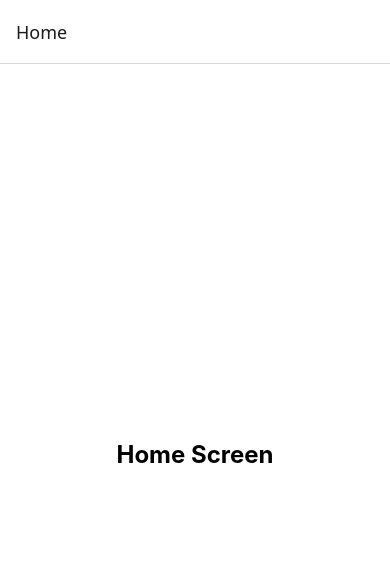
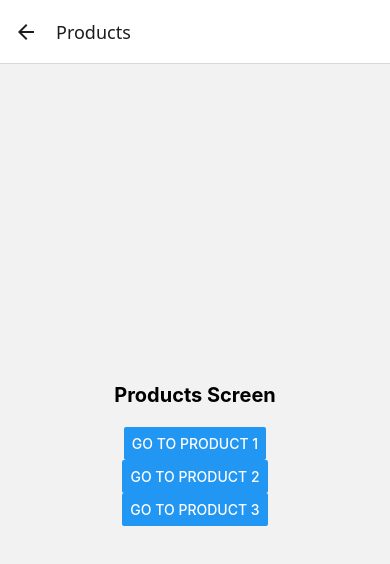
Before and after one commit to AslamNS/MarketplaceApp, a React Native app: screen /Products in a window 390 px wide. Before the commit this address had no page. Shown: the top 564 px of the page. Built offline with nearby package versions, Linux system fonts and the light colour scheme.

Commit message:
feat: implement stack navigation and core application screens

```diff
--- a/src/navigation/AppNavigator.tsx
+++ b/src/navigation/AppNavigator.tsx
@@ -1,16 +1,30 @@
 import { NavigationContainer } from '@react-navigation/native';
 import { createNativeStackNavigator } from '@react-navigation/native-stack';
+import LoginScreen from '../screens/LoginScreen';
 import HomeScreen from '../screens/HomeScreen';
+import ProductsScreen from '../screens/ProductsScreen';
+import ProductDetailsScreen from '../screens/ProductDetailsScreen';
+import CartScreen from '../screens/CartScreen';
+import FavoritesScreen from '../screens/FavoritesScreen';
+import ProfileScreen from '../screens/ProfileScreen';
+import { RootStackParamList } from './types';
 
-const Stack = createNativeStackNavigator();
+
+
+const Stack = createNativeStackNavigator<RootStackParamList>();
 
 export default function AppNavigator() {
-
   return (
     <NavigationContainer>
-      <Stack.Navigator>
-        <Stack.Screen name="Home" component={HomeScreen}/>
+      <Stack.Navigator initialRouteName="Login">
+        <Stack.Screen name="Login" component={LoginScreen} />
+        <Stack.Screen name="Home" component={HomeScreen} />
+        <Stack.Screen name="Products" component={ProductsScreen} />
+        <Stack.Screen name="ProductDetails" component={ProductDetailsScreen} />
+        <Stack.Screen name="Cart" component={CartScreen} />
+        <Stack.Screen name="Favorites" component={FavoritesScreen} />
+        <Stack.Screen name="Profile" component={ProfileScreen} />
       </Stack.Navigator>
     </NavigationContainer>
-  )
+  );
 }
--- /dev/null
+++ b/src/navigation/types.ts
@@ -0,0 +1,11 @@
+export type RootStackParamList = {
+    Login: undefined;
+    Home: undefined;
+    Products: undefined;
+    ProductDetails: {
+        productId: number;
+    };
+    Cart: undefined;
+    Favorites: undefined;
+    Profile: undefined;
+};
--- /dev/null
+++ b/src/screens/CartScreen.tsx
@@ -0,0 +1,22 @@
+import React from 'react';
+import { View, Text, StyleSheet } from 'react-native';
+
+export default function CartScreen() {
+  return (
+    <View style={styles.container}>
+      <Text style={styles.text}>Cart Screen</Text>
+    </View>
+  );
+}
+
+const styles = StyleSheet.create({
+  container: {
+    flex: 1,
+    justifyContent: 'center',
+    alignItems: 'center',
+  },
+  text: {
+    fontSize: 20,
+    fontWeight: 'bold',
+  },
+});
--- /dev/null
+++ b/src/screens/FavoritesScreen.tsx
@@ -0,0 +1,22 @@
+import React from 'react';
+import { View, Text, StyleSheet } from 'react-native';
+
+export default function FavoritesScreen() {
+  return (
+    <View style={styles.container}>
+      <Text style={styles.text}>Favorites Screen</Text>
+    </View>
+  );
+}
+
+const styles = StyleSheet.create({
+  container: {
+    flex: 1,
+    justifyContent: 'center',
+    alignItems: 'center',
+  },
+  text: {
+    fontSize: 20,
+    fontWeight: 'bold',
+  },
+});
--- a/src/screens/HomeScreen.tsx
+++ b/src/screens/HomeScreen.tsx
@@ -1,10 +1,20 @@
 import React from 'react';
-import { View, Text, StyleSheet } from 'react-native';
+import { View, Text, StyleSheet, Button } from 'react-native';
+import { useNavigation } from '@react-navigation/native';
+import { NativeStackNavigationProp } from '@react-navigation/native-stack';
+import { RootStackParamList } from '../navigation/types';
+
+type HomeScreenNavigationProp = NativeStackNavigationProp<RootStackParamList, 'Home'>;
 
 export default function HomeScreen() {
+  const navigation = useNavigation<HomeScreenNavigationProp>();
   return (
     <View style={styles.container}>
       <Text style={styles.title}>Home Screen</Text>
+      <Button onPress={() => navigation.navigate('Cart')} title="Cart" />
+      <Button onPress={() => navigation.navigate('Favorites')} title="Favorites" />
+      <Button onPress={() => navigation.navigate('Profile')} title="Profile" />
+      <Button onPress={() => navigation.navigate('Products')} title="Products" />
     </View>
   );
 }
--- /dev/null
+++ b/src/screens/LoginScreen.tsx
@@ -0,0 +1,33 @@
+import { View, Text, StyleSheet, Button } from 'react-native';
+import { NativeStackNavigationProp } from '@react-navigation/native-stack';
+import { RootStackParamList } from '../navigation/types';
+type LoginScreenNavigationProp = NativeStackNavigationProp<
+  RootStackParamList,
+  'Login'
+>;
+
+type LoginScreenProps = {
+  navigation: LoginScreenNavigationProp;
+};
+
+export default function LoginScreen({ navigation }: LoginScreenProps) {
+  return (
+    <View style={styles.container}>
+      <Text style={styles.text}>Login Screen</Text>
+      <Button title="Go to Home" onPress={() => navigation.replace('Home')} />
+    </View>
+  );
+}
+
+const styles = StyleSheet.create({
+  container: {
+    flex: 1,
+    justifyContent: 'center',
+    alignItems: 'center',
+  },
+  text: {
+    fontSize: 20,
+    fontWeight: 'bold',
+    marginBottom: 20,
+  },
+});
--- /dev/null
+++ b/src/screens/ProductDetailsScreen.tsx
@@ -0,0 +1,33 @@
+import { View, Text, StyleSheet } from 'react-native';
+import { RootStackParamList } from '../navigation/types';
+import { RouteProp } from '@react-navigation/native';
+
+type ProductDetailsRouteProp = RouteProp<
+  RootStackParamList,
+  'ProductDetails'
+>;
+
+export default function ProductDetailsScreen({
+  route,
+}: {
+  route: ProductDetailsRouteProp;
+}) {
+  return (
+    <View style={styles.container}>
+      <Text style={styles.text}>Product Details Screen</Text>
+      <Text>Product ID: {route.params?.productId}</Text>
+    </View>
+  );
+}
+
+const styles = StyleSheet.create({
+  container: {
+    flex: 1,
+    justifyContent: 'center',
+    alignItems: 'center',
+  },
+  text: {
+    fontSize: 20,
+    fontWeight: 'bold',
+  },
+});
--- /dev/null
+++ b/src/screens/ProductsScreen.tsx
@@ -0,0 +1,35 @@
+import { View, Text, StyleSheet, Button } from 'react-native';
+import { NativeStackNavigationProp } from '@react-navigation/native-stack';
+import { RootStackParamList } from '../navigation/types';
+
+type ProductsScreenNavigationProp = NativeStackNavigationProp<RootStackParamList, 'Products'>;
+
+const products = [
+  { id: 1, name: 'Product 1', price: 10 },
+  { id: 2, name: 'Product 2', price: 20 },
+  { id: 3, name: 'Product 3', price: 30 },
+];
+
+export default function ProductsScreen({ navigation }: { navigation: ProductsScreenNavigationProp }) {
+  return (
+    <View style={styles.container}>
+      <Text style={styles.text}>Products Screen</Text>
+      {products.map((product) => (
+        <Button key={product.id} title={`Go to ${product.name}`} onPress={() => navigation.navigate('ProductDetails', { productId: product.id })} />
+      ))}
+    </View>
+  );
+}
+
+const styles = StyleSheet.create({
+  container: {
+    flex: 1,
+    justifyContent: 'center',
+    alignItems: 'center',
+  },
+  text: {
+    fontSize: 20,
+    fontWeight: 'bold',
+    marginBottom: 20,
+  },
+});
--- /dev/null
+++ b/src/screens/ProfileScreen.tsx
@@ -0,0 +1,22 @@
+import React from 'react';
+import { View, Text, StyleSheet } from 'react-native';
+
+export default function ProfileScreen() {
+  return (
+    <View style={styles.container}>
+      <Text style={styles.text}>Profile Screen</Text>
+    </View>
+  );
+}
+
+const styles = StyleSheet.create({
+  container: {
+    flex: 1,
+    justifyContent: 'center',
+    alignItems: 'center',
+  },
+  text: {
+    fontSize: 20,
+    fontWeight: 'bold',
+  },
+});
```
